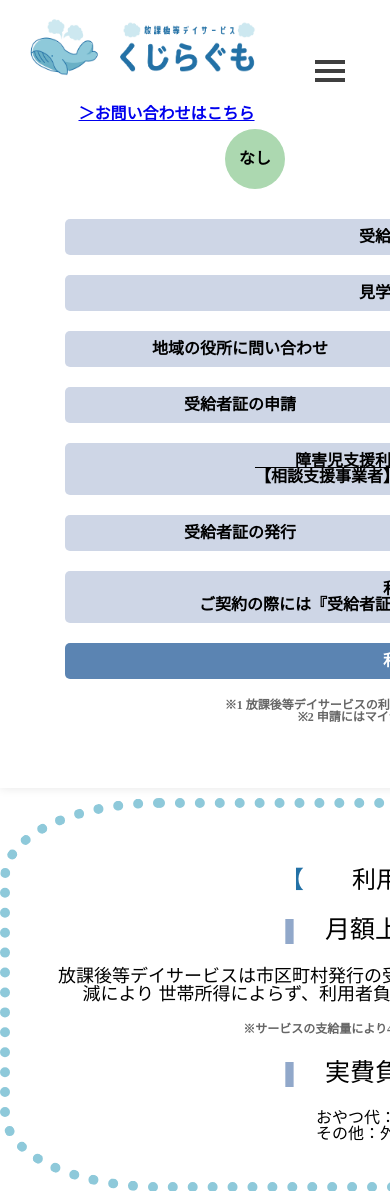
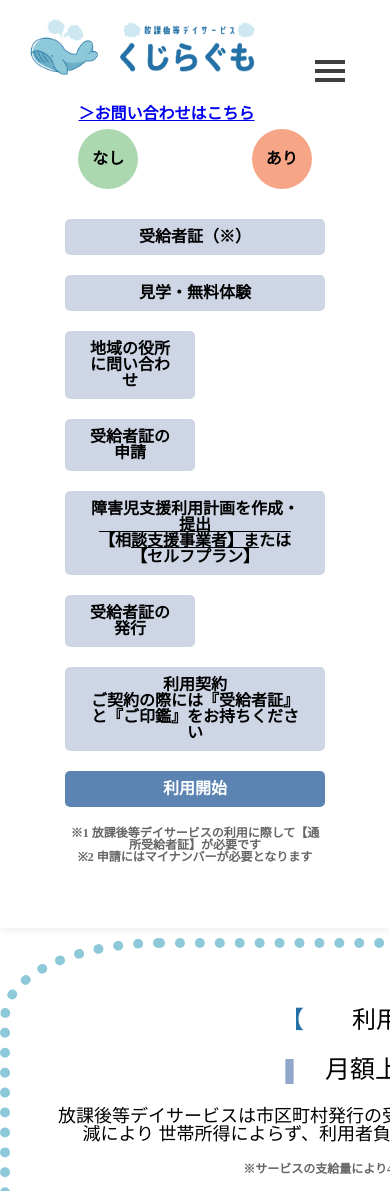
Before and after one commit to Aoi1591/kujiragum, a PHP site: page /php/flow.php in a window 390 px wide; the page is wider, and only the part inside the window is pictured. Shown: the top 1191 px of that part. Run offline with PHP 8.4, Linux system fonts and the light colour scheme.

Commit message:
Update flow.css

```diff
--- a/kujiragumo/css/flow.css
+++ b/kujiragumo/css/flow.css
@@ -123,7 +123,6 @@
         }
         .plan-main {
             text-align: center;
-            width: 700px;
             margin: auto;
             padding: 65px;
             background-color: white;
```
